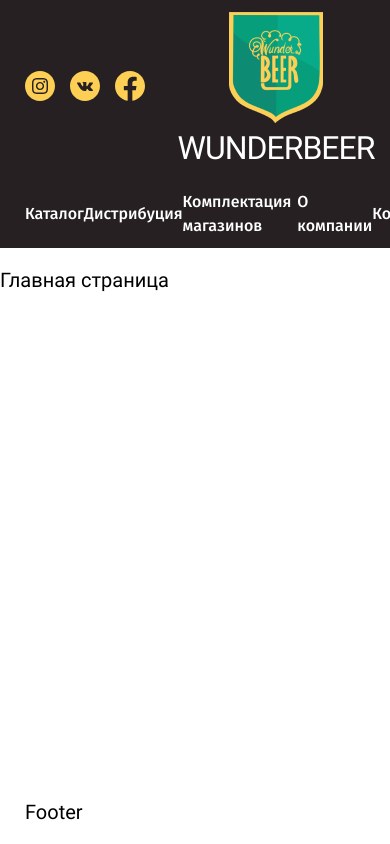
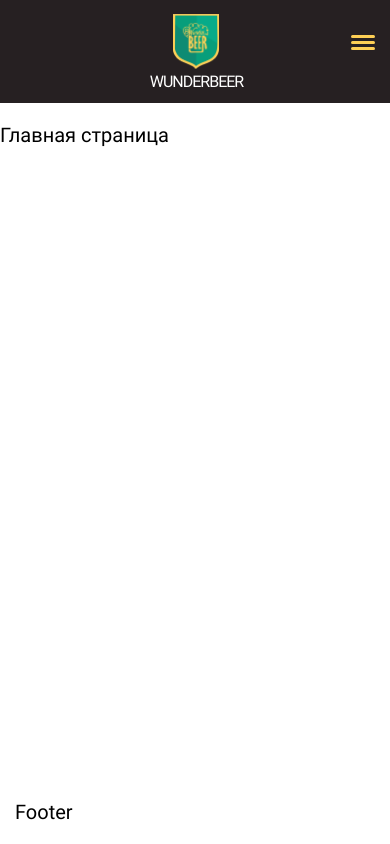
Before and after one commit to AnyaPerelygina/Wunderbeer, a Next.js app: page /main-page in a window 390 px wide. Built offline with nearby package versions, Linux system fonts and the light colour scheme.

Commit message:
feat: добавляет стили header mobile

```diff
--- a/src/app/components/header/header.tsx
+++ b/src/app/components/header/header.tsx
@@ -3,9 +3,9 @@
 import React, { useState, useEffect, useRef } from 'react';
 import { basePath } from '@/const';
 import Image from 'next/image';
-import Link from 'next/link';
 import Social from "../social/social";
 import Logo from "../logo/logo";
+import ShoppingBasket from './shopping-basket';
 import Nav from './nav';
 
 export default function Header() {
@@ -13,21 +13,21 @@ export default function Header() {
     {
       link: '#',
       text: 'instagram',
-      icon: './svg/instagram.svg',
+      icon: `./svg/instagram.svg`,
       width: 30,
       height: 30,
     },
     {
       link: '#',
       text: 'vk',
-      icon: './svg/vk.svg',
+      icon: `./svg/vk.svg`,
       width: 30,
       height: 30,
     },
     {
-      link: 'facebook',
+      link: '#',
       text: 'facebook',
-      icon: './svg/facebook.svg',
+      icon: `./svg/facebook.svg`,
       width: 30,
       height: 30,
     }
@@ -56,6 +56,7 @@ export default function Header() {
     },
   ]
 
+  const [isMobileScreen, setIsMobileScreen] = useState(false);
   const [isOpen, setIsOpen] = useState(false);
   const headerRef = useRef<HTMLDivElement>(null);
 
@@ -71,6 +72,16 @@ export default function Header() {
     };
   }, [headerRef]);
 
+  useEffect(() => {
+    const handleResize = () => {
+      setIsMobileScreen(window.innerWidth < 768);
+    };
+
+    handleResize();
+    window.addEventListener("resize", handleResize);
+    return () => window.removeEventListener("resize", handleResize);
+  }, []);
+
   const handleLinkClick = () => {
     setIsOpen(false);
   };
@@ -78,16 +89,29 @@ export default function Header() {
   return (
     <header className='header'>
       <div className='container'>
-        <div className='header__wrapper'>
-          <Social { ...{ SocialLinks }} onLinkClick={handleLinkClick}/>
-          <Logo />
-          <div className='shopping-backet'>
-            <Link href={'/#'}>
-              <Image src={`${basePath}/svg/shopping-backet.svg`} width={28} height={30} alt={'Корзина с товарами.'} />
-            </Link>
+        {!isMobileScreen && (
+          <div className='header__wrapper'>
+            <Social SocialLinks={SocialLinks} onLinkClick={handleLinkClick}/>
+            <Logo />
+            <ShoppingBasket />
+            <Nav navLinks={navLinks} onLinkClick={handleLinkClick}/>
           </div>
-          <Nav { ...{ navLinks }} onLinkClick={handleLinkClick}/>
-        </div>
+        )}
+
+        {isMobileScreen && (
+          <div ref={headerRef} className={`header__wrapper${isOpen ? ' is-opened' : ''}`}>
+            <Logo />
+            <button className={`toggle${isOpen ? ' is-opened' : ''}`} onClick={() => setIsOpen(!isOpen)}>
+              <Image className='toggle__opened' src={`${basePath}/svg/burger-open.svg`} width={24} height={15} alt={'Открыть меню.'} />
+              <Image className='toggle__closed' src={`${basePath}/svg/burger-close.svg`} width={20} height={21} alt={'Закрыть меню.'} />
+            </button>
+            <div className={ 'header__menu' + (isOpen ? ' is-opened' : '')}>
+              <ShoppingBasket />
+              <Nav navLinks={navLinks} onLinkClick={handleLinkClick}/>
+              <Social SocialLinks={SocialLinks} onLinkClick={handleLinkClick}/>
+            </div>
+          </div>
+        )}
       </div>
     </header>
   )
--- /dev/null
+++ b/src/app/components/header/shopping-basket.tsx
@@ -0,0 +1,15 @@
+'use client';
+
+import { basePath } from '@/const';
+import Image from 'next/image';
+import Link from 'next/link';
+
+export default function ShoppingBasket() {
+  return (
+    <div className='shopping-basket'>
+      <Link href={'/#'}>
+        <Image src={`${basePath}/svg/shopping-basket.svg`} width={28} height={30} alt={'Корзина с товарами.'} />
+      </Link>
+    </div>
+  )
+}
--- a/src/style/blocks/header.scss
+++ b/src/style/blocks/header.scss
@@ -1,6 +1,10 @@
 .header {
   background-color: $color-aubergine;
   padding: 12px 0;
+
+  @include vp-767 {
+    position: relative;
+  }
 
   &__wrapper {
     max-width: 1120px;
@@ -12,5 +16,35 @@
     gap: 19px;
 
     margin: 0 auto;
+
+    @include vp-767 {
+      grid-template-columns: auto;
+      justify-content: center;
+      min-height: 77px;
+    }
+  }
+
+  &__menu {
+    position: absolute;
+    top: 100px;
+    left: 0;
+    right: 0;
+
+    padding: 15px 18px 39px;
+
+    height: 0;
+    max-height: 0;
+    opacity: 0;
+    overflow-y: hidden;
+    transition: all $trans-default;
+
+    &.is-opened {
+      width: 100%;
+      height: 100vh;
+      max-height: 464px;
+      opacity: 1;
+      overflow-y: auto;
+      background-color: $color-aubergine;
+    }
   }
 }
--- a/src/style/blocks/logo.scss
+++ b/src/style/blocks/logo.scss
@@ -16,4 +16,19 @@
     color: $color-default-white;
     text-transform: uppercase;
   }
+
+  @include vp-767 {
+    gap: 4px;
+    margin: 2px 0 0 3px;
+
+    img {
+      width: 46px;
+      height: 55px;
+    }
+
+    span {
+      font-size: 16px;
+      line-height: 18px;
+    }
+  }
 }
--- a/src/style/blocks/nav.scss
+++ b/src/style/blocks/nav.scss
@@ -1,5 +1,10 @@
 .nav {
   grid-column: span 3;
+
+  @include vp-767 {
+    grid-column: span 2;
+    margin: 0 0 151px;
+  }
 
   &__list {
     margin: 0;
@@ -14,6 +19,12 @@
     max-width: 761px;
     width: 100%;
     margin: 0 auto;
+
+    @include vp-767 {
+      flex-direction: column;
+      align-items: start;
+      gap: 14px;
+    }
   }
 
   &__link {
@@ -26,5 +37,13 @@
     @include hover-focus {
       color: $color-kournikova;
     }
+
+    @include vp-767 {
+      color: $color-kournikova;
+
+      @include hover-focus {
+        opacity: 0.8;
+      }
+    }
   }
 }
--- a/src/style/blocks/shopping-backet.scss
+++ /dev/null
@@ -1,13 +0,0 @@
-.shopping-backet {
-  justify-self: end;
-  margin: 0 11px 10px 0;
-
-  a {
-    opacity: 1;
-    transition: opacity $trans-default;
-
-    @include hover-focus {
-      opacity: 0.8;
-    }
-  }
-}
--- /dev/null
+++ b/src/style/blocks/shopping-basket.scss
@@ -0,0 +1,24 @@
+.shopping-basket {
+  justify-self: end;
+  margin: 0 11px 10px 0;
+
+  a {
+    opacity: 1;
+    transition: opacity $trans-default;
+
+    @include hover-focus {
+      opacity: 0.8;
+    }
+  }
+
+  @include vp-767 {
+    grid-column: span 2;
+    justify-self: start;
+    margin: 0 0 24px;
+
+    a img {
+      width: 23px;
+      height: 21px;
+    }
+  }
+}
--- a/src/style/blocks/social.scss
+++ b/src/style/blocks/social.scss
@@ -1,5 +1,9 @@
 .social {
   justify-self: start;
+
+  @include vp-767 {
+    grid-column: span 2;
+  }
 
   &__list {
     margin: 0 0 10px 0;
@@ -13,7 +17,6 @@
   }
 
   &__icon {
-    opacity: 1;
     transition: opacity $trans-default;
 
     @include hover-focus {
--- /dev/null
+++ b/src/style/blocks/toggle.scss
@@ -0,0 +1,26 @@
+.toggle {
+  width: 24px;
+  border: none;
+  background-color: transparent;
+  padding: 0;
+  margin: 0 0 18px;
+  justify-self: end;
+  position: absolute;
+  right: 15px;
+
+  @include hover-focus {
+    opacity: 0.8;
+  }
+
+  &__closed {
+    display: none;
+  }
+
+  &.is-opened .toggle__closed {
+    display: inline-block;
+  }
+
+  &.is-opened .toggle__opened {
+    display: none;
+  }
+}
--- a/src/style/global/container.scss
+++ b/src/style/global/container.scss
@@ -9,6 +9,6 @@
   }
 
   @include vp-767 {
-    padding: 0 25px;
+    padding: 0 15px;
   }
 }
--- a/src/style/style.scss
+++ b/src/style/style.scss
@@ -12,5 +12,6 @@
 @import "./blocks/header";
 @import "./blocks/social";
 @import "./blocks/logo";
-@import "./blocks/shopping-backet";
+@import "./blocks/shopping-basket";
 @import "./blocks/nav";
+@import "./blocks/toggle";
```
Also changed, not shown: public/svg/burger-close.svg (added), public/svg/shopping-basket.svg (renamed from public/svg/shopping-backet.svg).
